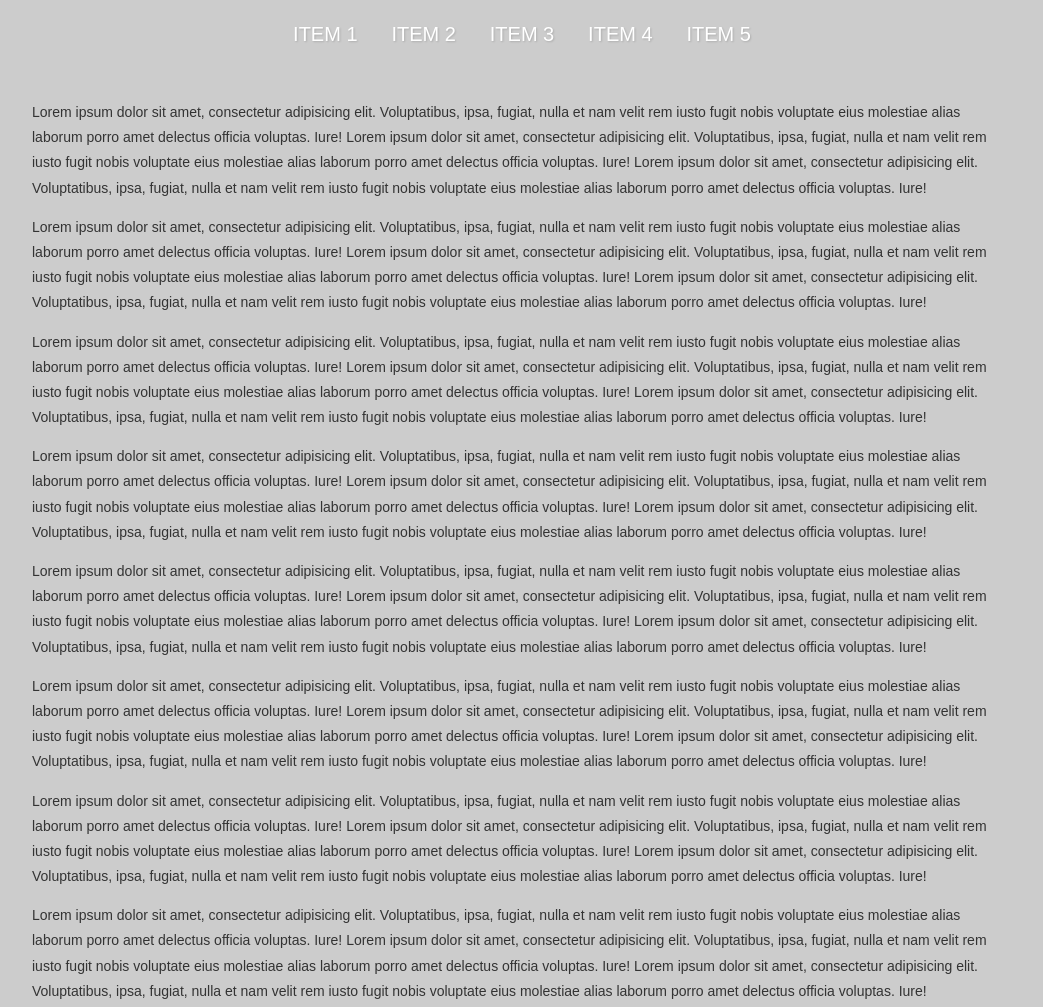
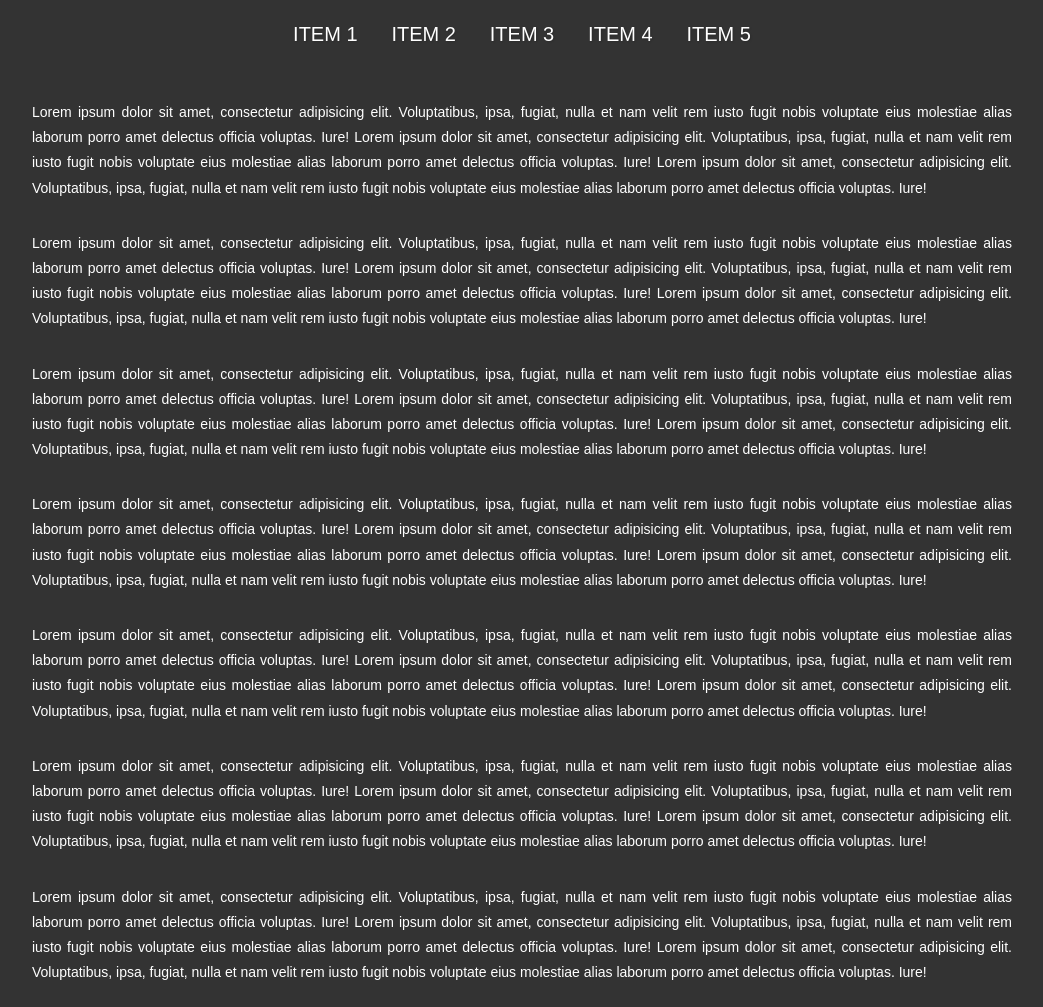
Before and after one commit to twinraven/sticky-scroll-nav, a website: page index.html in a window 1280 px wide. Shown: the top 1007 px of the page, without its empty margins (118-1161 px from the left). Drawn offline with nearby package versions, Linux system fonts and the light colour scheme.

Commit message:
prettifying layout

```diff
--- a/scss/partials/_tags.scss
+++ b/scss/partials/_tags.scss
@@ -5,8 +5,8 @@ html {
 }
 
 body, html {
-    background: #ccc;
-    color: #333;
+    background: #333;
+    color: #fff;
     font-family: Arial, Verdana, sans-serif;
     height: 100%;
     line-height: 1.8;
@@ -29,15 +29,20 @@ body {
 
 .content {
     @include box-sizing(border-box);
-    height: 100%;
-    margin: 100px auto 0;
+    margin: 100px auto;
     max-width: 1000px;
+    overflow: hidden;
     padding: 0 10px;
+    text-align: justify;
 }
 
 h1, h2, h3 {
-    font-family: $font-nivea-bold;
+    font-weight: bold;
     text-transform: uppercase;
+}
+
+p {
+    margin: 0 0 30px;
 }
 
 a {
```
Also changed, not shown: css/main.css.
